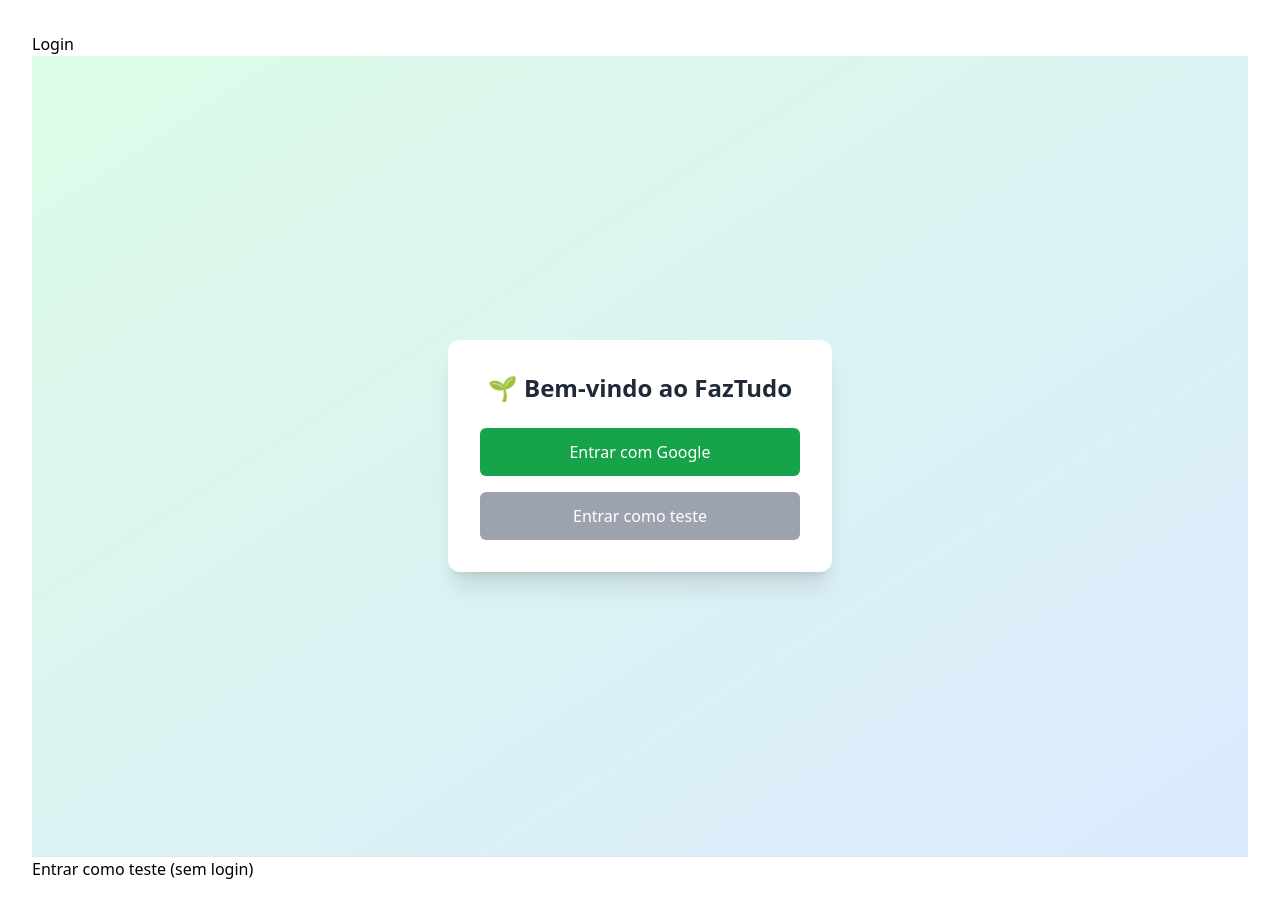
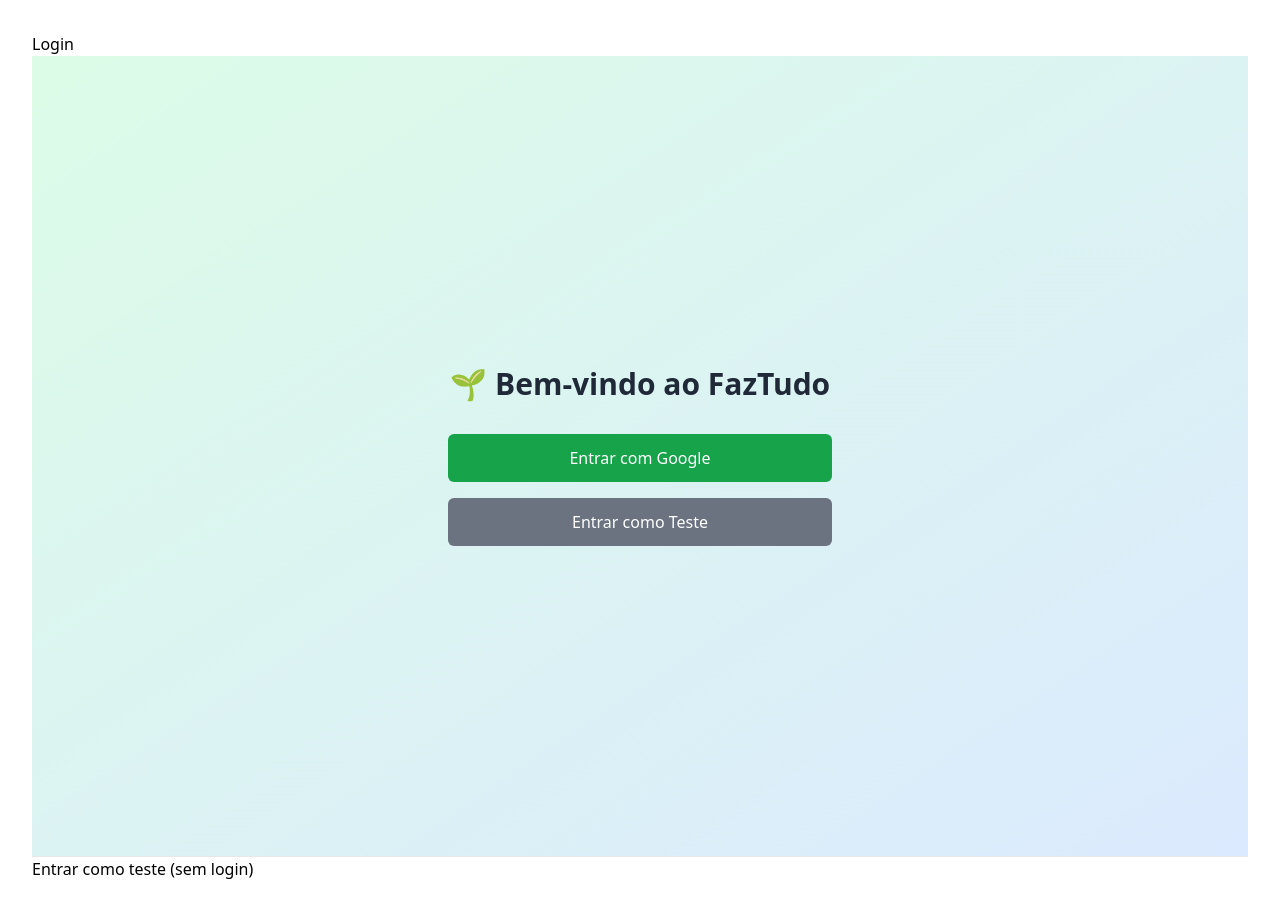
Before and after one commit to mateusrega/FazTudo, a React (Vite) app: page / in a window 1280 px wide. Built offline with nearby package versions, Linux system fonts and the light colour scheme; no server answers.

Commit message:
Update Login.jsx

```diff
--- a/src/pages/Login.jsx
+++ b/src/pages/Login.jsx
@@ -1,12 +1,13 @@
 // src/pages/Login.jsx
 import React, { useContext } from "react";
-import { Navigate } from "react-router-dom";
+import { Navigate, useNavigate } from "react-router-dom";
 import { auth, provider } from "../services/firebase";
 import { signInWithPopup } from "firebase/auth";
 import { UserContext } from "../contexts/UserContext";
 
 const Login = () => {
-  const { user, setUser } = useContext(UserContext); // adiciona setUser
+  const { user, setUser } = useContext(UserContext);
+  const navigate = useNavigate(); // usado para redirecionar no modo teste
 
   const handleLogin = async () => {
     try {
@@ -17,21 +18,22 @@ const Login = () => {
   };
 
   const entrarComoTeste = () => {
-    // Define um usuário de teste falso
+    // Define usuário de teste
     setUser({
       uid: "teste123",
       email: "teste@faztudo.app",
       displayName: "Usuário de Teste",
       isTestUser: true,
     });
+    navigate("/dashboard");
   };
 
   if (user) return <Navigate to="/dashboard" />;
 
   return (
     <div className="flex justify-center items-center h-screen bg-gradient-to-br from-green-100 to-blue-100">
-      <div className="bg-white shadow-xl rounded-xl p-8 text-center w-full max-w-sm">
-        <h1 className="text-2xl font-bold mb-6 text-gray-800">🌱 Bem-vindo ao FazTudo</h1>
+      <div className="text-center w-full max-w-sm">
+        <h1 className="text-3xl font-bold mb-8 text-gray-800">🌱 Bem-vindo ao FazTudo</h1>
         <button
           onClick={handleLogin}
           className="bg-green-600 text-white px-6 py-3 rounded-md hover:bg-green-700 transition-all w-full mb-4"
@@ -41,9 +43,9 @@ const Login = () => {
 
         <button
           onClick={entrarComoTeste}
-          className="bg-gray-400 text-white px-6 py-3 rounded-md hover:bg-gray-500 transition-all w-full"
+          className="bg-gray-500 text-white px-6 py-3 rounded-md hover:bg-gray-600 transition-all w-full"
         >
-          Entrar como teste
+          Entrar como Teste
         </button>
       </div>
     </div>
```
